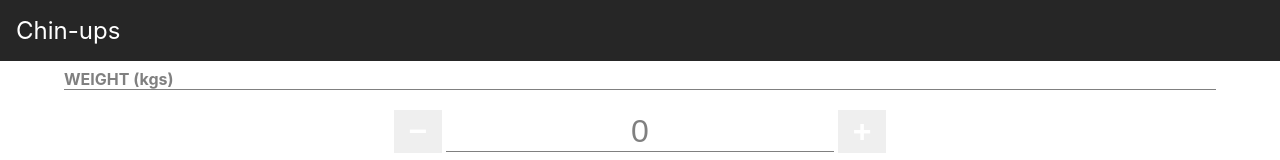
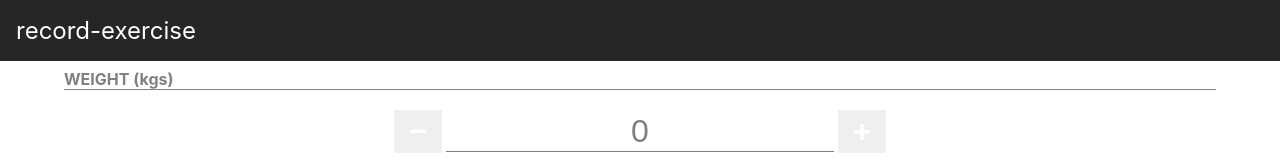
Before and after one commit to yashsharman/track-fit, a React (Create React App) app: page /record-exercise in a window 1280 px wide. Shown: the top 160 px of the page. Built offline with nearby package versions, Linux system fonts and the light colour scheme.

Commit message:
exercise heading logic done.

```diff
--- a/src/App.js
+++ b/src/App.js
@@ -124,7 +124,7 @@ function App() {
   return (
     <div className="App">
       <Routes>
-        <Route path='/record-exercise' element={<RecordExercise />}/>
+        <Route path='/record-exercise/*' element={<RecordExercise />}/>
         <Route path='/' element={<HomePage data={data} />}/>
         <Route path='/search' element={<Search data={data} />}/>
       </Routes>
--- a/src/component/recordExercise/RecordExercise.component.jsx
+++ b/src/component/recordExercise/RecordExercise.component.jsx
@@ -9,11 +9,20 @@ const timeBoundExercise = ["hanging", "plank"];
 let currentCount = 0;
 let selectedRecordObj;
 
-function RecordExercise({ exerciseName = "Chin-ups" }) {
+
+function RecordExercise() {
+  const [exerciseName, setExerciseName] = useState("Example")
   const [recordsArry, setRecordArry] = useState([]);
   const [showCrudBtn, setShowCrudBtn] = useState(false);
   const [isVisible, setIsVisible] = useState(false);
 
+  useEffect(() => {
+    const currentUrl = window.location.href;
+    const segments = currentUrl.split("/");
+    const exerciseNameStr = segments[segments.length - 1];
+    let exName = exerciseNameStr.replace(/%20/g, " ");
+    setExerciseName(exName);
+  }, []);
   const addSet = () => {
     currentCount++;
     let currentSetObj = {};
@@ -110,7 +119,7 @@ function RecordExercise({ exerciseName = "Chin-ups" }) {
     selectedRecordObj = targetObj;
   };
 
-  const getTodaysDate =()=>{
+  const getTodaysDate = () => {
     const date = new Date();
     let day = date.getDate();
     let month = date.getMonth() + 1;
@@ -128,7 +137,8 @@ function RecordExercise({ exerciseName = "Chin-ups" }) {
     // This arrangement can be altered based on how we want the date's format to appear.
     let currentDate = `${weekday}, ${day}/${month}/${year}`;
     return currentDate;
-  }
+  };
+
   useEffect(() => {
     // setShowCrudBtn(recordsArry.length !== 0); // Show buttons if recordsArry is not empty
     // if (recordsArry.length !== 0) {
@@ -146,7 +156,7 @@ function RecordExercise({ exerciseName = "Chin-ups" }) {
   return (
     <div className="AddExercise-container">
       <div className="exercise-heading">
-        {!exerciseName ? "Example Exercise" : exerciseName}
+        {exerciseName}
       </div>
       <div className="weight-set-container">
         {renderExerciseElement(exerciseName)}
--- a/src/component/search/search.component.jsx
+++ b/src/component/search/search.component.jsx
@@ -56,7 +56,7 @@ const Search = ({ data }) => {
         searchResults.map((result, index) => (
     <Link
       key={index}
-      to={`/recordexercise/${encodeURIComponent(result)}`}  // redirect to RecordExercise with exercise name
+      to={`/record-exercise/${result}`}  // redirect to RecordExercise with exercise name
       style={{ textDecoration: 'none', color: 'black' }}
     >
       <h4>{result}</h4>
```
